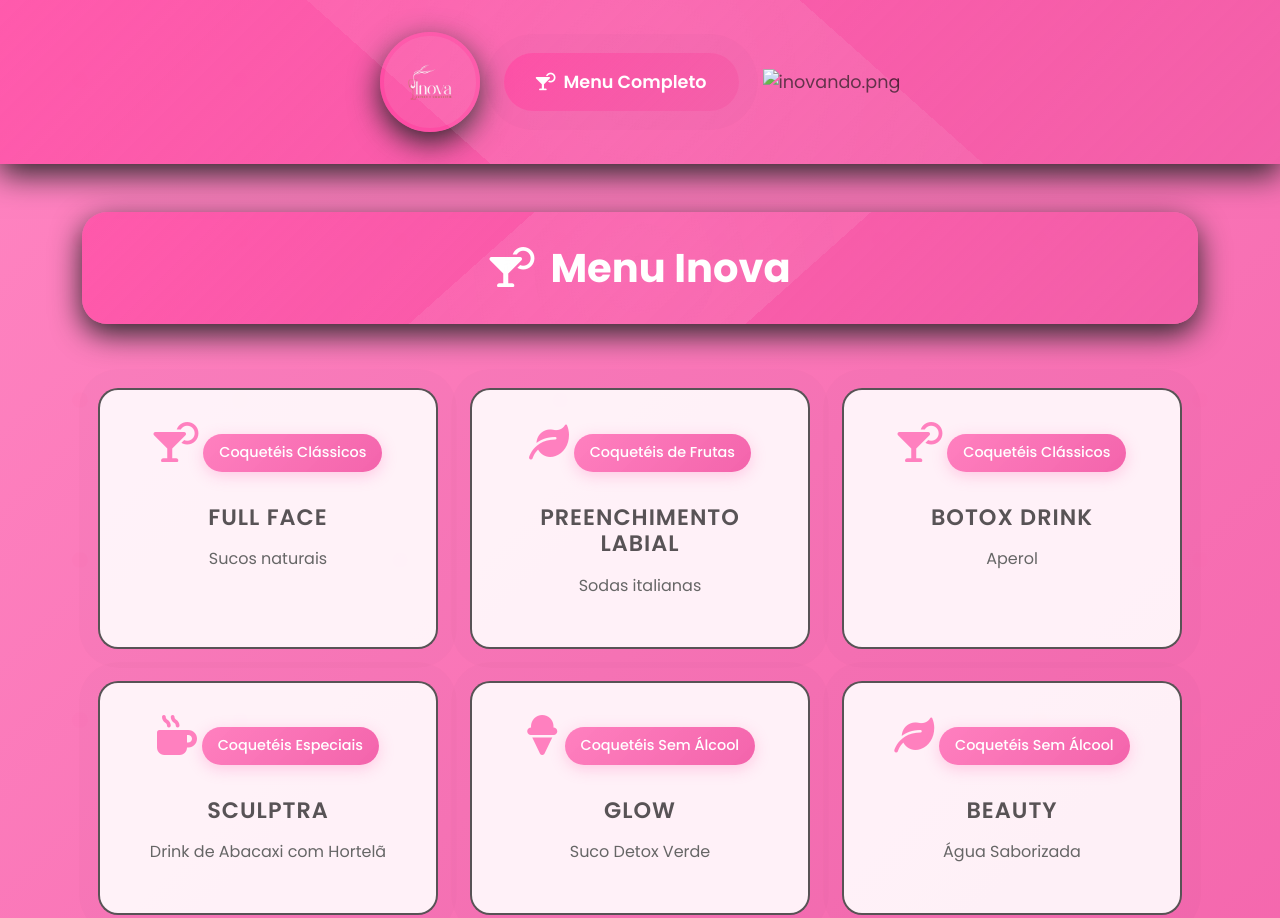
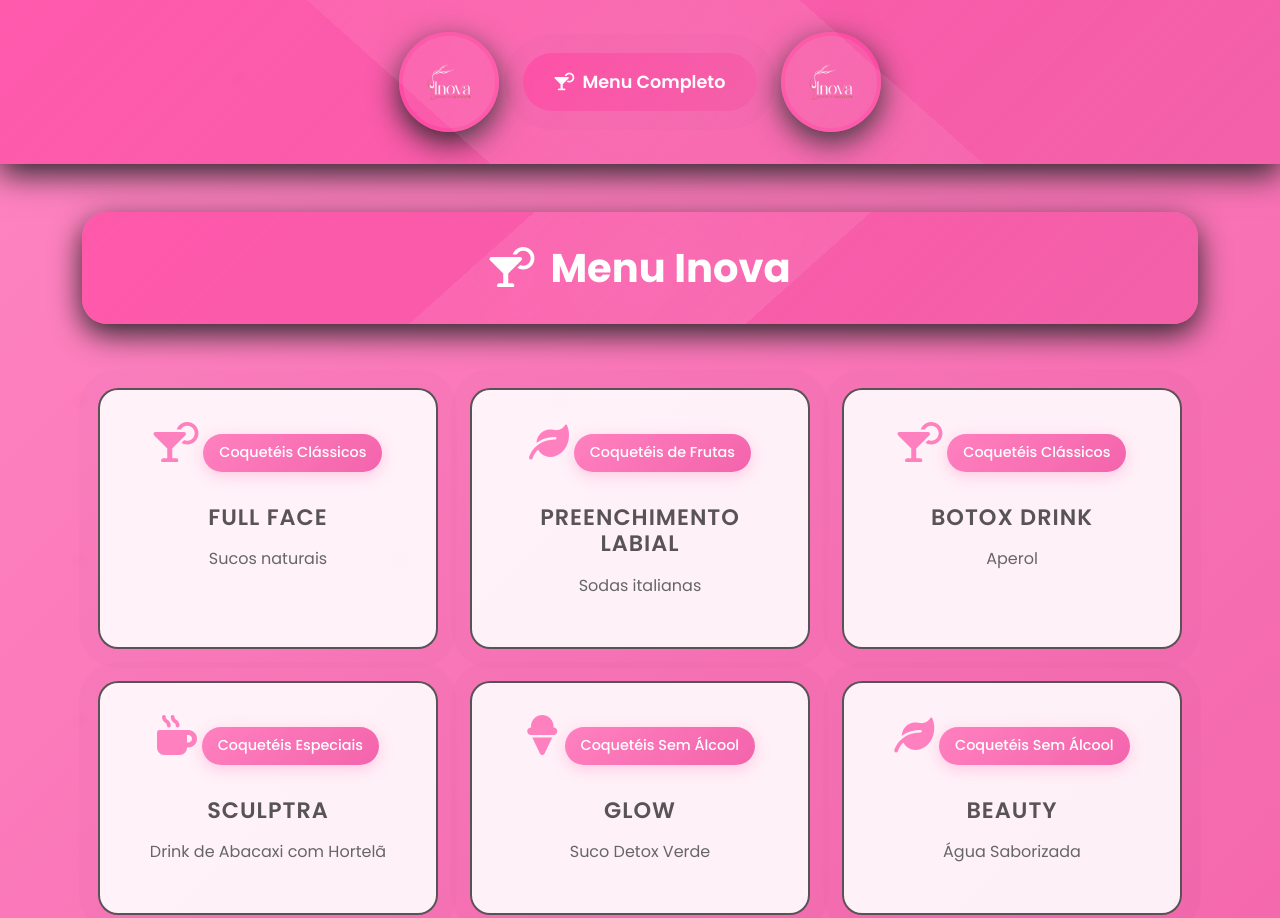
Before and after one commit to paulomml/Inovando-Eventos, a plain HTML site: page index.html in a window 1280 px wide. Shown: the top 918 px of the page. Drawn offline with nearby package versions, Linux system fonts and the light colour scheme.

Commit message:
Update logo image source in index.html

```diff
--- a/index.html
+++ b/index.html
@@ -463,7 +463,7 @@
         </div>
         <div class="col-auto">
           <!-- Logo Dos XV Aniversariante-->
-          <img src="" alt="inovando.png" class="inovando.png">
+          <img src="inova.png" alt="inovando.png" class="logo">
         </div>
         <!-- Botão para rolar para a seção Estação Gin -->
         </div>
```
